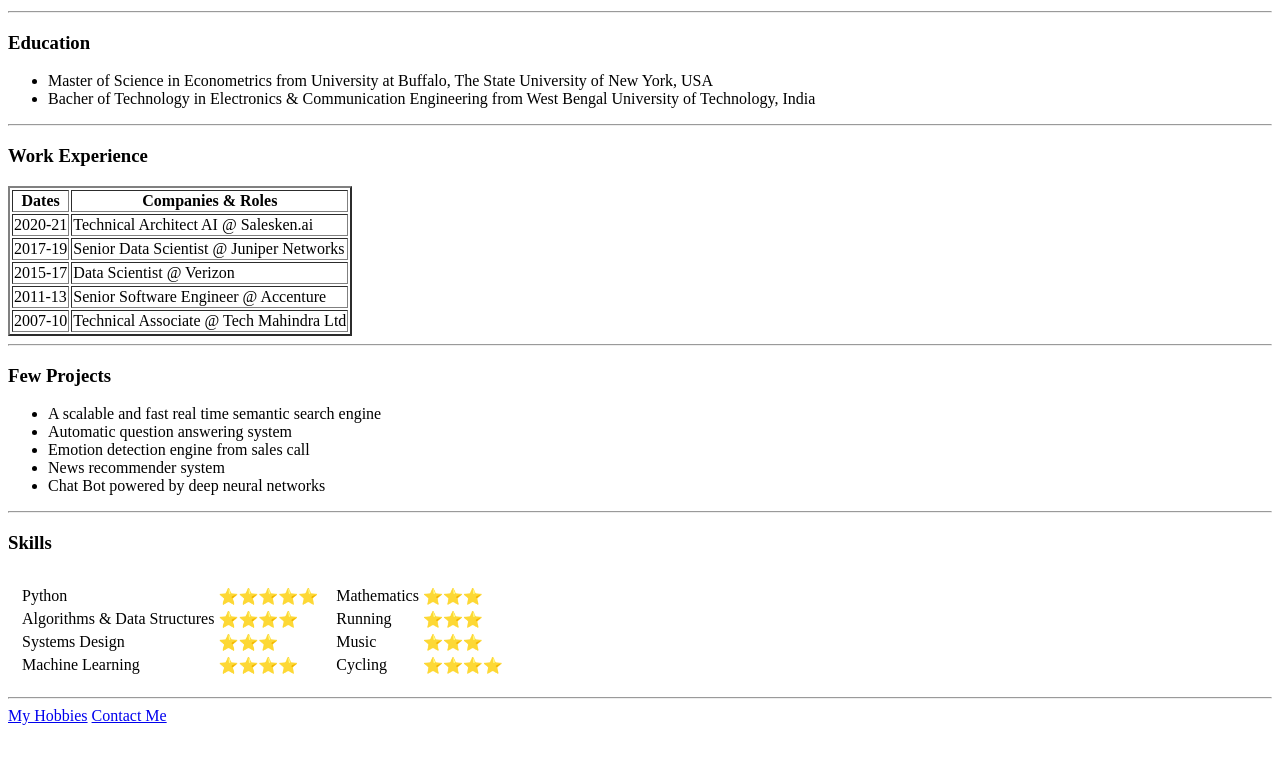
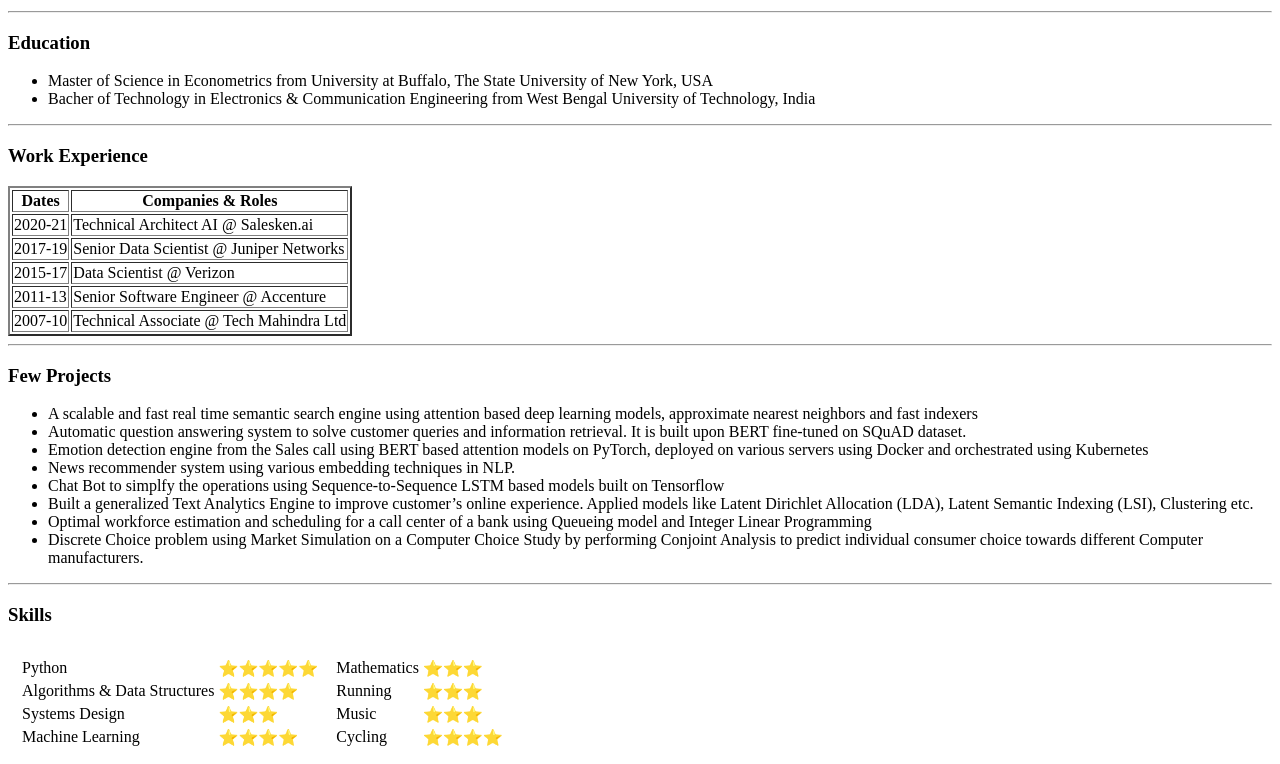
Before and after one commit to SuvroBaner/web_development, a plain HTML site: page HTML - Personal Site/index.html in a window 1280 px wide. Shown: the part 351-1115 px from the top of the page. Before the commit the page ends 1084 px from the top, so only its background shows below. Drawn offline with Linux system fonts and the light colour scheme.

Commit message:
Update index.html

```diff
--- a/HTML - Personal Site/index.html
+++ b/HTML - Personal Site/index.html
@@ -64,11 +64,14 @@
   <hr>
   <h3>Few Projects</h3>
   <ul>
-    <li>A scalable and fast real time semantic search engine</li>
-    <li>Automatic question answering system</li>
-    <li>Emotion detection engine from sales call</li>
-    <li>News recommender system</li>
-    <li>Chat Bot powered by deep neural networks</li>
+    <li>A scalable and fast real time semantic search engine using attention based deep learning models, approximate nearest neighbors and fast indexers</li>
+    <li>Automatic question answering system to solve customer queries and information retrieval. It is built upon BERT fine-tuned on SQuAD dataset.</li>
+    <li>Emotion detection engine from the Sales call using BERT based attention models on PyTorch, deployed on various servers using Docker and orchestrated using Kubernetes</li>
+    <li>News recommender system using various embedding techniques in NLP.</li>
+    <li>Chat Bot to simplfy the operations using Sequence-to-Sequence LSTM based models built on Tensorflow</li>
+    <li>Built a generalized Text Analytics Engine to improve customer’s online experience. Applied models like Latent Dirichlet Allocation (LDA), Latent Semantic Indexing (LSI), Clustering etc.</li>
+    <li>Optimal workforce estimation and scheduling for a call center of a bank using Queueing model and Integer Linear Programming</li>
+    <li>Discrete Choice problem using Market Simulation on a Computer Choice Study by performing Conjoint Analysis to predict individual consumer choice towards different Computer manufacturers.</li>
   </ul>
   <hr>
   <h3>Skills</h3>
```
